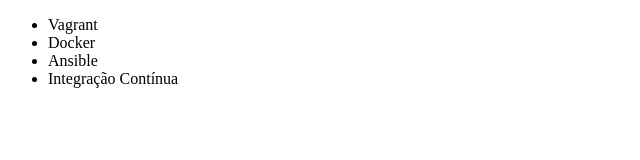
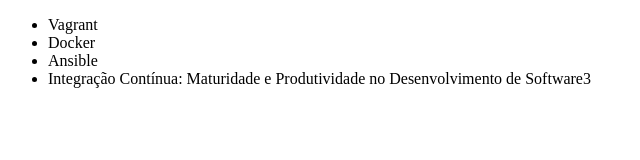
Before and after one commit to EllenGB/alura-git, a plain HTML site: page index.html in a window 1280 px wide. Shown: the whole page, without its empty margins (0-640 px from the left). Drawn offline with Linux system fonts and the light colour scheme.

Commit message:
Testando

```diff
--- a/index.html
+++ b/index.html
@@ -9,7 +9,7 @@
         <li>Vagrant</li>
         <li>Docker</li>
         <li>Ansible</li>
-        <li>Integração Contínua</li>
+        <li>Integração Contínua: Maturidade e Produtividade no Desenvolvimento de Software3</li>
     </ul>
 </body>
 </html>
```
